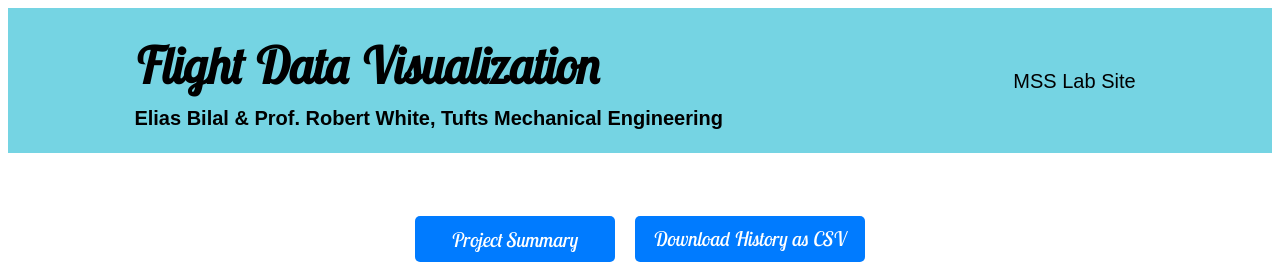
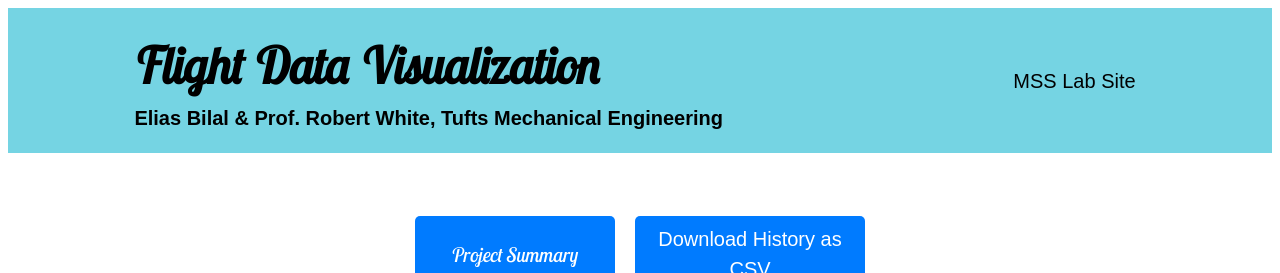
Before and after one commit to ebilal01/ultrasonic_anemometer, a Flask app: page / in a window 1280 px wide. Shown: the top 273 px of the page. Run offline with Flask 3, Linux system fonts and the light colour scheme; some libraries are stand-ins or nearby versions.

Commit message:
Update index.html

```diff
--- a/templates/index.html
+++ b/templates/index.html
@@ -40,7 +40,6 @@
             display: inline-block; /* Consistent sizing */
             width: 200px; /* Fixed width for uniformity */
             text-align: center; /* Centers text */
-            font-family: "Lobster Two", sans-serif; /* Matches external button rule */
             font-size: 20px; /* Matches external button rule */
             font-weight: 400; /* Matches external button rule */
         }
```
